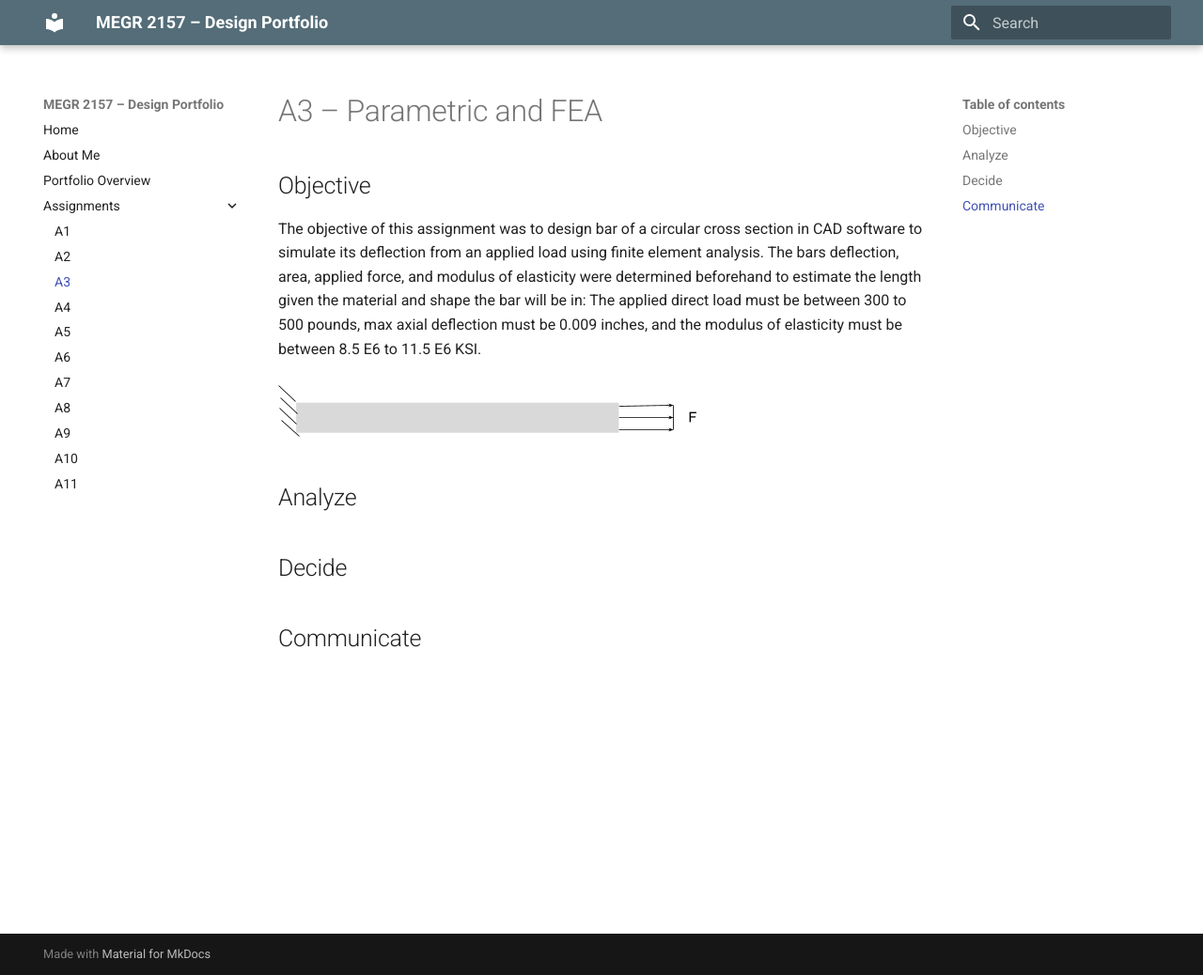
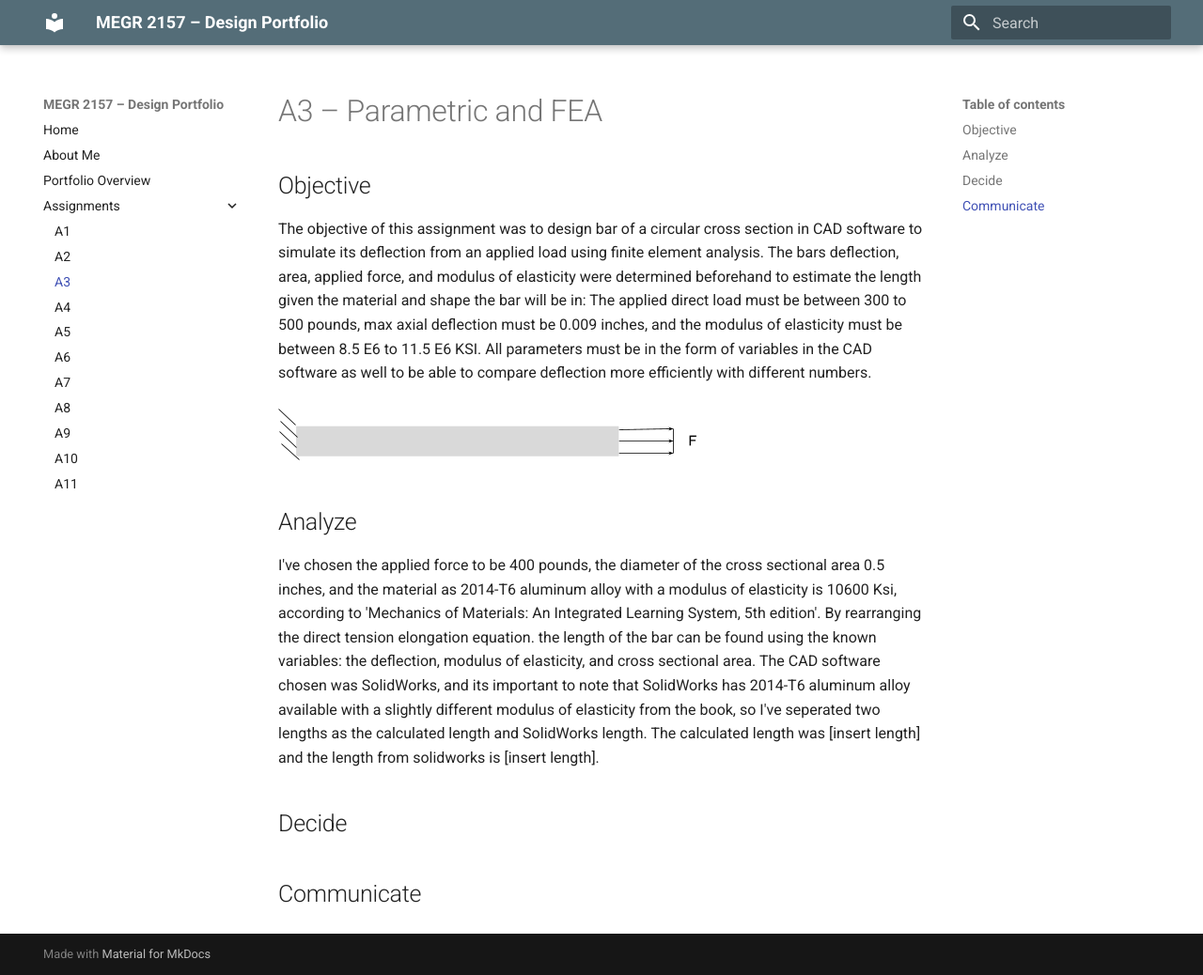
Before and after one commit to ajchiocca/megr2157-portfolio, an MkDocs documentation site: the page built from docs/assignments/A03/index.md, in a window 1280 px wide and 1038 px high. Shown: the whole window at 94% size. Built offline with MkDocs 1.6.1 and Material for MkDocs 9.7.7, drawn with Linux system fonts in a browser that asks for light colours.

Commit message:
Update index.md

```diff
--- a/docs/assignments/A03/index.md
+++ b/docs/assignments/A03/index.md
@@ -1,11 +1,12 @@
 # A3 – Parametric and FEA
 
 ## Objective
-The objective of this assignment was to design bar of a circular cross section in CAD software to simulate its deflection from an applied load using finite element analysis. The bars deflection, area, applied force, and modulus of elasticity were determined beforehand to estimate the length given the material and shape the bar will be in: The applied direct load must be between 300 to 500 pounds, max axial deflection must be 0.009 inches, and the modulus of elasticity must be between 8.5 E6 to 11.5 E6 KSI.
+The objective of this assignment was to design bar of a circular cross section in CAD software to simulate its deflection from an applied load using finite element analysis. The bars deflection, area, applied force, and modulus of elasticity were determined beforehand to estimate the length given the material and shape the bar will be in: The applied direct load must be between 300 to 500 pounds, max axial deflection must be 0.009 inches, and the modulus of elasticity must be between 8.5 E6 to 11.5 E6 KSI. All parameters must be in the form of variables in the CAD software as well to be able to compare deflection more efficiently with different numbers.
 <br>
 <br>
 ![BAROBJ](BarObj.png)
 ## Analyze
+I've chosen the applied force to be 400 pounds, the diameter of the cross sectional area 0.5 inches, and the material as 2014-T6 aluminum alloy with a modulus of elasticity is 10600 Ksi, according to 'Mechanics of Materials: An Integrated Learning System, 5th edition'. By rearranging the direct tension elongation equation. the length of the bar can be found using the known variables: the deflection, modulus of elasticity, and cross sectional area. The CAD software chosen was SolidWorks, and its important to note that SolidWorks has 2014-T6 aluminum alloy available with a slightly different modulus of elasticity from the book, so I've seperated two lengths as the calculated length and SolidWorks length. The calculated length was [insert length] and the length from solidworks is [insert length].
 
 
 ## Decide
```
